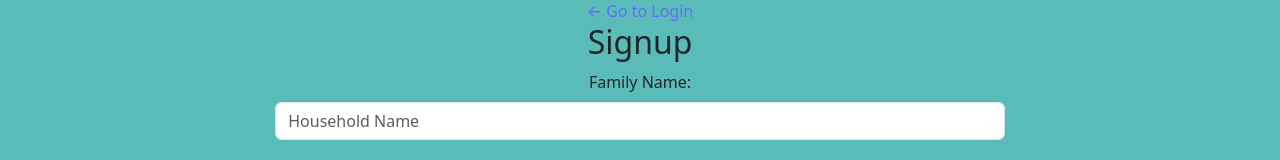
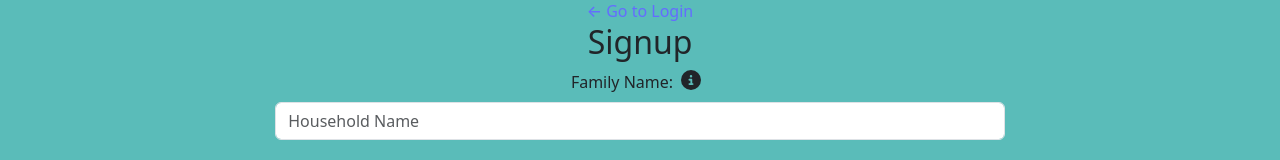
Before and after one commit to collinshepherd/Chore-Quest, a React (Vite) app in the folder client/: page /signup in a window 1280 px wide. Shown: the part 268-428 px from the top of the page. Built offline with nearby package versions, Linux system fonts and the light colour scheme.

Commit message:
Adding info circles to the forms where it could be confusing

```diff
--- a/client/package.json
+++ b/client/package.json
@@ -11,6 +11,9 @@
   },
   "dependencies": {
     "@apollo/client": "^3.9.5",
+    "@fortawesome/fontawesome-svg-core": "^6.5.1",
+    "@fortawesome/free-solid-svg-icons": "^6.5.1",
+    "@fortawesome/react-fontawesome": "^0.2.0",
     "bootstrap": "^5.3.3",
     "graphql": "^16.8.1",
     "jsonwebtoken": "^9.0.2",
--- a/client/src/App.css
+++ b/client/src/App.css
@@ -40,3 +40,8 @@
 .read-the-docs {
     color: #888;
 }
+
+#placeholderText::placeholder {
+    color: #fff;
+    opacity: 1;
+}
--- a/client/src/pages/AddTaskForm.jsx
+++ b/client/src/pages/AddTaskForm.jsx
@@ -7,6 +7,10 @@ import {
     QUERY_USERS_IN_ACCOUNT,
     QUERY_USERS_ID_FROM_NAME,
 } from '../utils/queries';
+import { FontAwesomeIcon } from '@fortawesome/react-fontawesome';
+import { faCircleInfo } from '@fortawesome/free-solid-svg-icons';
+import OverlayTrigger from 'react-bootstrap/OverlayTrigger';
+import Tooltip from 'react-bootstrap/Tooltip';
 
 function AddTaskForm() {
     // Keeping track of the form state
@@ -16,7 +20,7 @@ function AddTaskForm() {
     });
     // Mutation to add a task to the database
     const [addTask, { error }] = useMutation(ADD_TASK);
-    const { loading, arg, data } = useQuery(QUERY_USERS_IN_ACCOUNT);
+    const { loading, error: arg, data } = useQuery(QUERY_USERS_IN_ACCOUNT);
 
     const [
         getUserId,
@@ -32,6 +36,7 @@ function AddTaskForm() {
     if (loading) {
         console.log('loading');
     } else {
+        console.log(arg);
         usersInAccount = data.Account.users.map((user) => {
             return user.name;
         });
@@ -39,7 +44,9 @@ function AddTaskForm() {
     // handler for when the user submits the form
     const handleFormSubmit = async (event) => {
         event.preventDefault();
-        console.log(formState);
+        if (formState.assignedUser === '') {
+            alert('Please assign a user to the task');
+        }
 
         const userId = await getUserId();
         console.log(userId);
@@ -61,6 +68,13 @@ function AddTaskForm() {
             [name]: value,
         });
     };
+
+    const renderTooltip = (props) => (
+        <Tooltip id="button-tooltip" {...props}>
+            Assign who you want to do the task!
+        </Tooltip>
+    );
+
     if (loading) {
         return <p>Loading....</p>;
     } else {
@@ -75,23 +89,37 @@ function AddTaskForm() {
                             placeholder="Enter new task"
                             name="taskName"
                             onChange={handleChange}
+                            required
                         />
                         <Form.Text className="text-muted">
                             Make the task so cool!
                         </Form.Text>
                     </Form.Group>
-
+                    <OverlayTrigger
+                        placement="right"
+                        delay={{ show: 250, hide: 400 }}
+                        overlay={renderTooltip}
+                    >
+                        <FontAwesomeIcon
+                            className="mx-2 fs-5 mb-2"
+                            icon={faCircleInfo}
+                        />
+                    </OverlayTrigger>
                     <Form.Select
                         aria-label="Assigned User Dropdown"
                         name="assignedUser"
                         onChange={handleChange}
+                        required
                     >
-                        <option>Open this select menu</option>
+                        <option value hidden>
+                            Select a user
+                        </option>
                         {usersInAccount.map((user) => (
                             <option key={user}>{user}</option>
                         ))}
                     </Form.Select>
-                    <Button variant="dark" type="submit">
+
+                    <Button variant="dark" type="submit" className="my-2">
                         Add Task
                     </Button>
                 </Form>
--- a/client/src/pages/Signup.jsx
+++ b/client/src/pages/Signup.jsx
@@ -1,9 +1,13 @@
-import { useState } from 'react'
-import { Link, useNavigate } from 'react-router-dom'
-import { useMutation } from '@apollo/client'
-import Auth from '../utils/auth.js'
-import { ADD_ACCOUNT } from '../utils/mutations'
+import { useState } from 'react';
+import { Link, useNavigate } from 'react-router-dom';
+import { useMutation } from '@apollo/client';
+import Auth from '../utils/auth.js';
+import { ADD_ACCOUNT } from '../utils/mutations';
 import { Form, Button, Alert } from 'react-bootstrap';
+import { FontAwesomeIcon } from '@fortawesome/react-fontawesome';
+import { faCircleInfo } from '@fortawesome/free-solid-svg-icons';
+import OverlayTrigger from 'react-bootstrap/OverlayTrigger';
+import Tooltip from 'react-bootstrap/Tooltip';
 
 function Signup(props) {
     const [formState, setFormState] = useState({ email: '', password: '' });
@@ -34,14 +38,30 @@ function Signup(props) {
         });
     };
 
+    const renderTooltip = (props) => (
+        <Tooltip id="button-tooltip" {...props}>
+            This is just a username for your account
+        </Tooltip>
+    );
+
     return (
         <div className="">
             <Link to="/login">← Go to Login</Link>
 
             <h2>Signup</h2>
-            <Form onSubmit={handleFormSubmit} className='form-width'>
-                <Form.Group className='mb-3'>
+            <Form onSubmit={handleFormSubmit} className="form-width">
+                <Form.Group className="mb-3">
                     <Form.Label htmlFor="familyName">Family Name:</Form.Label>
+                    <OverlayTrigger
+                        placement="right"
+                        delay={{ show: 250, hide: 400 }}
+                        overlay={renderTooltip}
+                    >
+                        <FontAwesomeIcon
+                            className="mx-2 fs-5"
+                            icon={faCircleInfo}
+                        />
+                    </OverlayTrigger>
                     <Form.Control
                         placeholder="Household Name"
                         name="familyName"
@@ -51,7 +71,7 @@ function Signup(props) {
                         required
                     />
                 </Form.Group>
-                <Form.Group className='mb-3'>
+                <Form.Group className="mb-3">
                     <Form.Label htmlFor="email">Email:</Form.Label>
                     <Form.Control
                         placeholder="youremail@mail.com"
@@ -62,7 +82,7 @@ function Signup(props) {
                         required
                     />
                 </Form.Group>
-                <Form.Group className='mb-3'>
+                <Form.Group className="mb-3">
                     <Form.Label htmlFor="pwd">Password:</Form.Label>
                     <Form.Control
                         placeholder="********"
@@ -73,7 +93,7 @@ function Signup(props) {
                         required
                     />
                 </Form.Group>
-                <Button type='submit'variant='dark'>
+                <Button type="submit" variant="dark">
                     Create Account
                 </Button>
             </Form>
```
Also changed, not shown: 2 other files (tests, documents, lock files or other folders).
